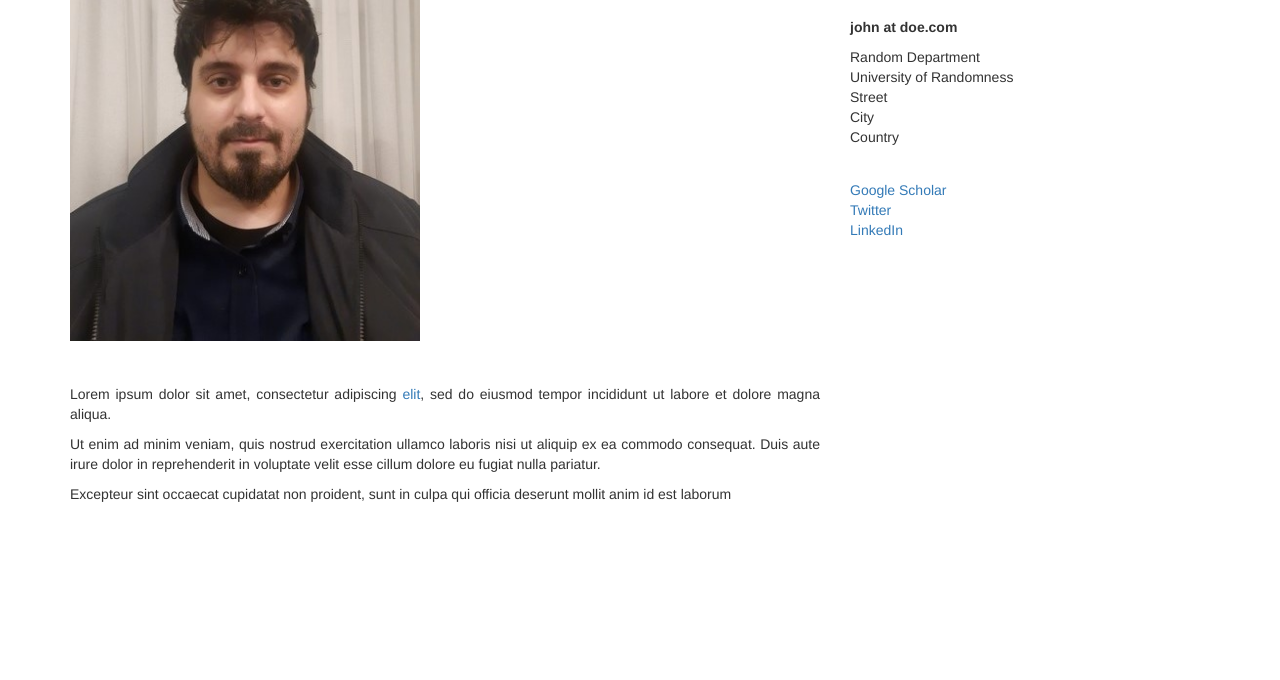
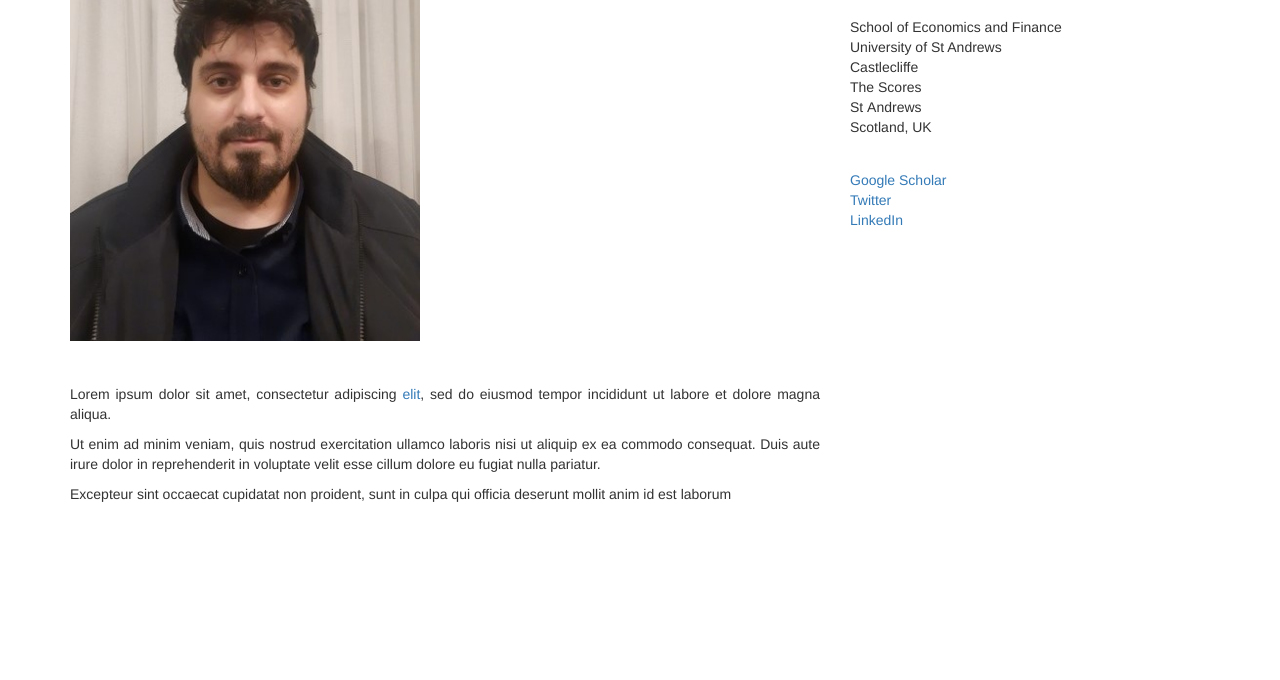
Before and after one commit to lazograf/lazograf.github.io, a plain HTML site: page index.html in a window 1280 px wide. Shown: the part 120-800 px from the top of the page. Drawn offline with nearby package versions, Linux system fonts and the light colour scheme.

Commit message:
Update index.html

```diff
--- a/index.html
+++ b/index.html
@@ -65,12 +65,13 @@
             <!-- Contact Info on the Sidebar -->
             <div class="col-md-4">
                 <div style="font-family: 'Oswald', sans-serif; font-size: 32px;"><b>Lazaros Zografopoulos</b></div><br>
-                <p><b>john at doe.com</b><br>
-                <p>Random Department<br>
-                University of Randomness<br>
-                Street<br>
-                City <br>
-                Country<br>
+                <!-- <p><b>john at doe.com</b><br> -->
+                <p>School of Economics and Finance<br>
+                University of St Andrews<br>
+				Castlecliffe<br>
+                The Scores<br>
+                St Andrews <br>
+                Scotland, UK<br>
                 </p>
             </div>
 
```
